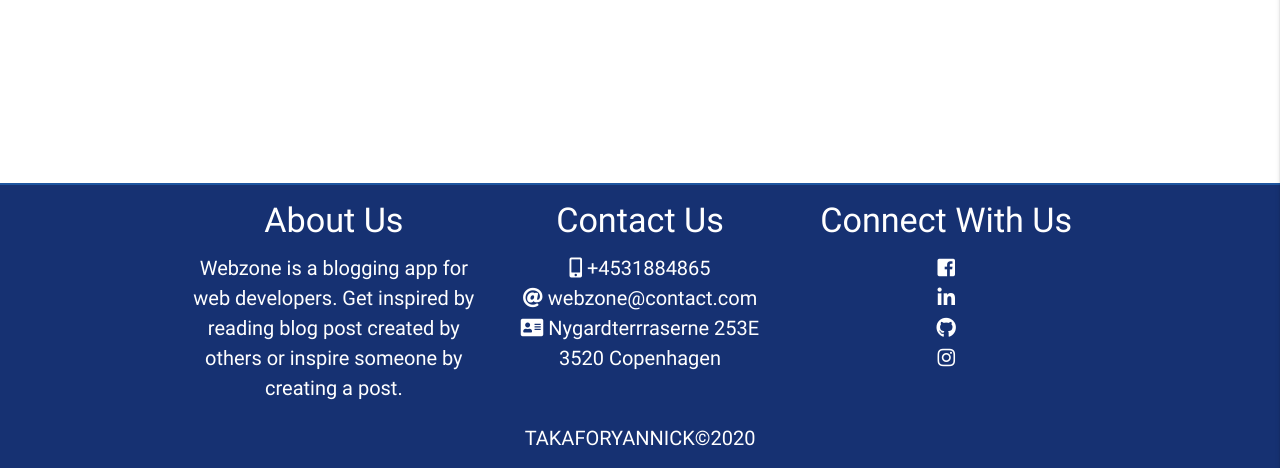
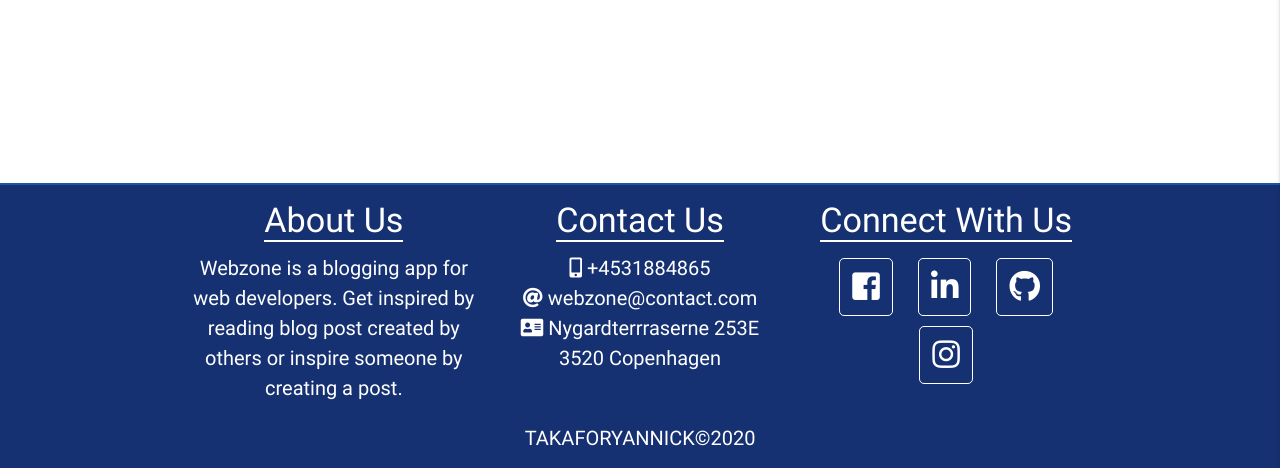
Before and after one commit to Code-Institute-Submissions/webzone-milestone-project-three, a Flask app: page / in a window 1280 px wide. Shown: the part 332-800 px from the top of the page. Run offline with Flask 2, Linux system fonts and the light colour scheme; data that the repository does not hold is empty; some libraries are stand-ins or nearby versions.

Commit message:
Add style to footer icons and other footer components

```diff
--- a/static/css/style.css
+++ b/static/css/style.css
@@ -74,8 +74,33 @@ footer {
     border-top: 2px solid #1e56a0;
     text-align: center;
     padding-bottom: 1rem;
+    display: flex;
 }
 
 footer a {
-    color: white;
+  display: inline-block;
+  font-size: 2.1rem;
+  border: 1px solid #ffffff;
+  padding: 12px;
+  border-radius: 5px;
+  margin: 5px 10px;
 }
+
+footer span {
+    border-bottom: 2px solid #ffffff;
+}
+
+footer ul{
+  justify-content:space-between;
+  text-align:center;
+}
+
+footer ul li{
+  display:inline-block;
+ }
+
+ footer a:hover {
+  color: #ffffff;
+  background-color: #005792;
+  transition-duration: 1s;
+}
--- a/templates/base.html
+++ b/templates/base.html
@@ -85,17 +85,17 @@
 		<div class="container">
 			<div class="row">
 				<div class="col s12 m4 l4">
-                   <h4> About Us</h4>
+                   <h4><span> About Us</span></h4>
                    <p>Webzone is a blogging app for web developers. Get inspired by reading blog post created by others or inspire someone by creating a post.</p>
 				</div>
                 <div class="col s12 m4 l4">
-					<h4>Contact Us</h4>
+					<h4><span>Contact Us</span></h4>
 					<p class="contact-info"><i class="fas fa-mobile-alt contact-info-icons"></i>+4531884865</p>
 					<p class="contact-info"><i class="fas fa-at contact-info-icons"></i>webzone@contact.com</p>
 					<p class="contact-info"><i class="fas fa-address-card"></i>Nygardterrraserne 253E 3520 Copenhagen</p>
 				</div>
 				<div class="col s12 m4 l4">
-					<h4>Connect With Us</h4>
+					<h4><span>Connect With Us</span></h4>
 					<ul>
 						<li><a href="https://www.facebook.com/cypriot.man"
 								target="_blank"><i class="fab fa-facebook-square"></i></a></li>
```
